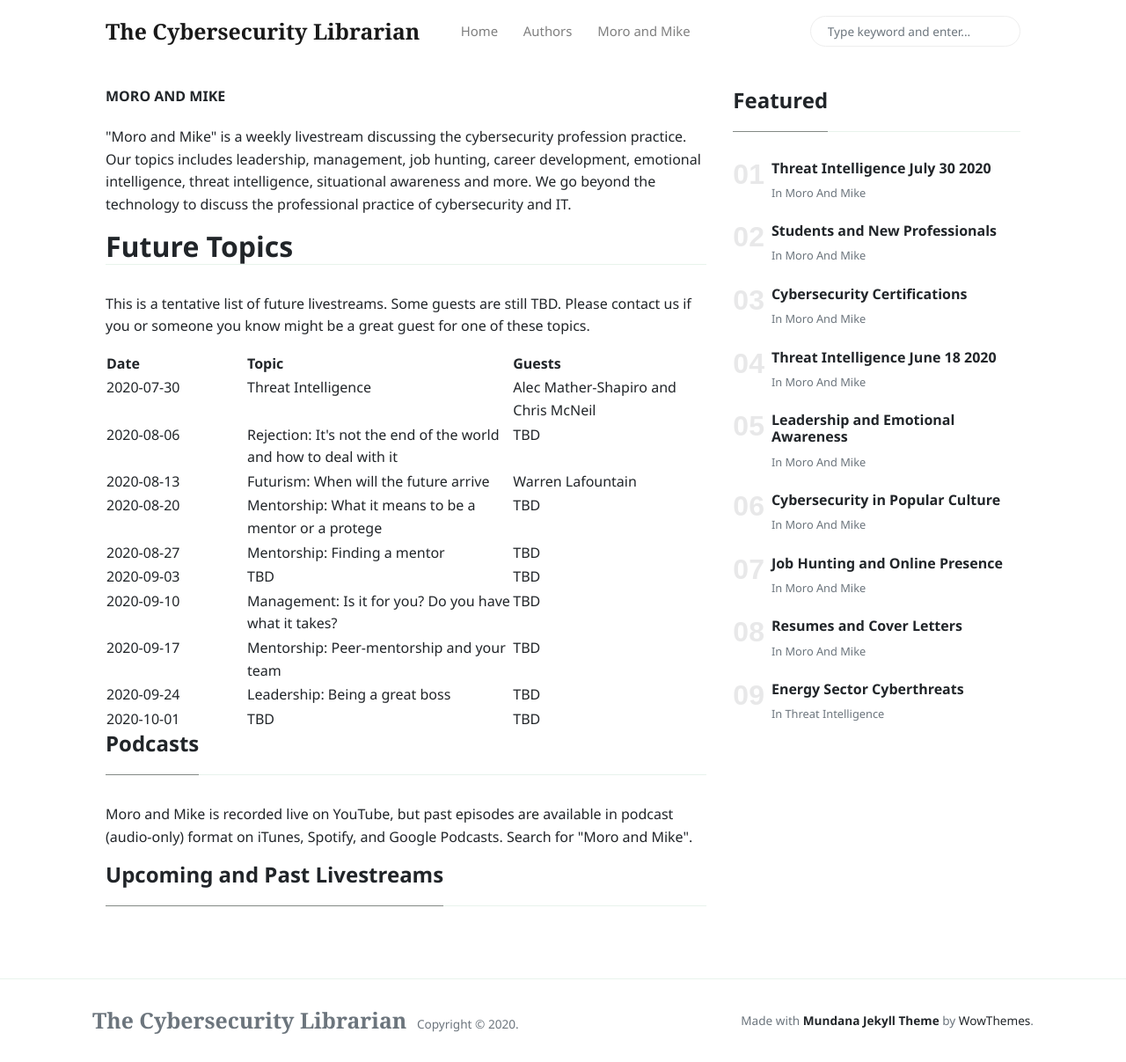
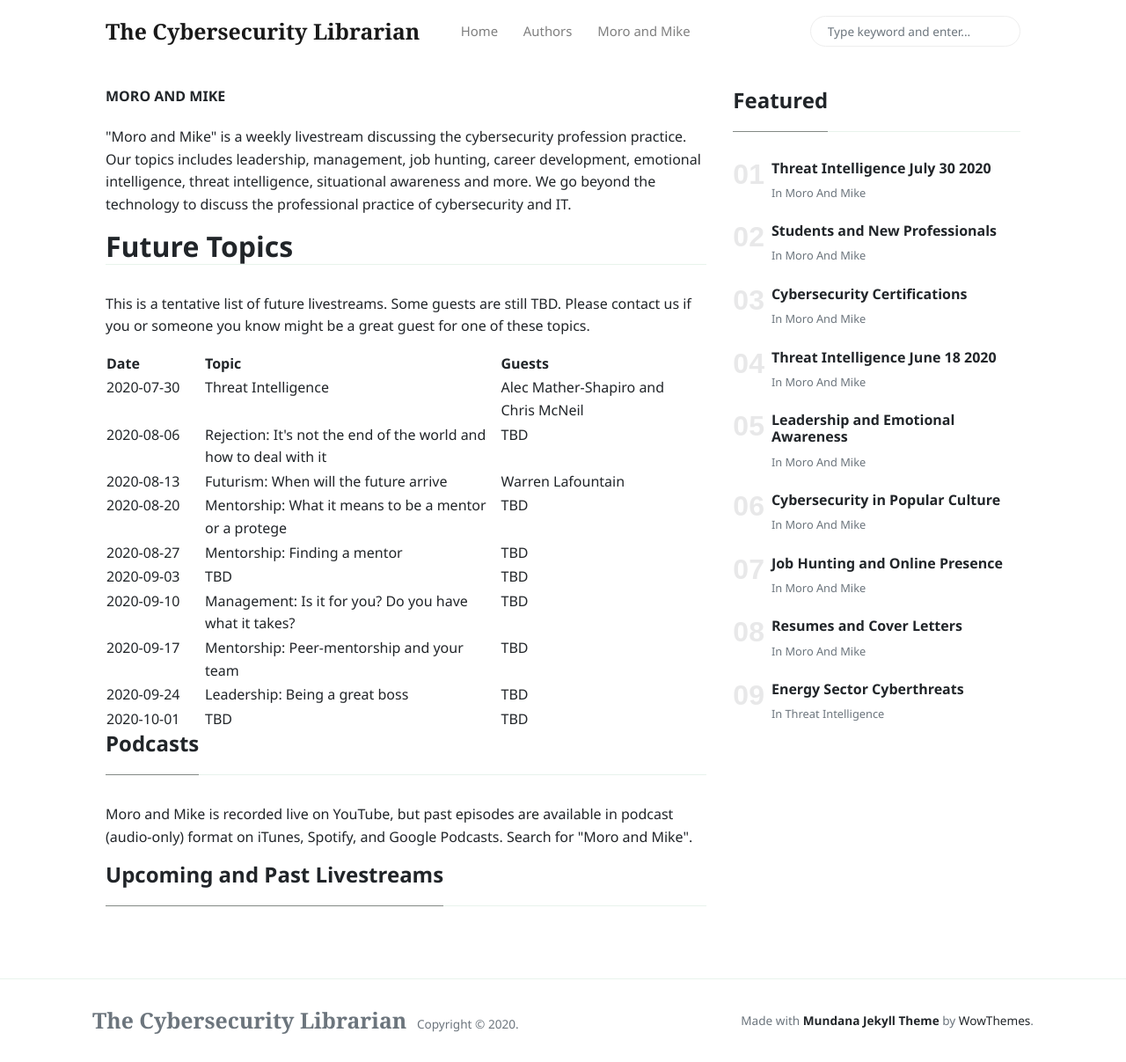
Before and after one commit to cyberlibrarian/cyberlibrarian.github.io, a Jekyll site: the page built from _pages/moro-and-mike.html, in a window 1280 px wide and 1207 px high. Shown: the whole window at 88% size. Built offline with Jekyll 4.4.1, drawn with Linux system fonts in a browser that asks for light colours; nearby versions of some CDN libraries.

```diff
--- a/_pages/moro-and-mike.html
+++ b/_pages/moro-and-mike.html
@@ -13,7 +13,7 @@ permalink: "/moro-and-mike/about"
 		<p>This is a tentative list of future livestreams. Some guests are still TBD. Please contact us if you or someone you know might be a great guest for one of these topics.</p>
 		<table>
 		  <tr>
-		    <th style="white-space:nowrap; width:10em;">Date</th>
+		    <th style="white-space:nowrap; width:7em;">Date</th>
 			<th>Topic</th>
 			<th>Guests</th>
 		  </tr>
```
